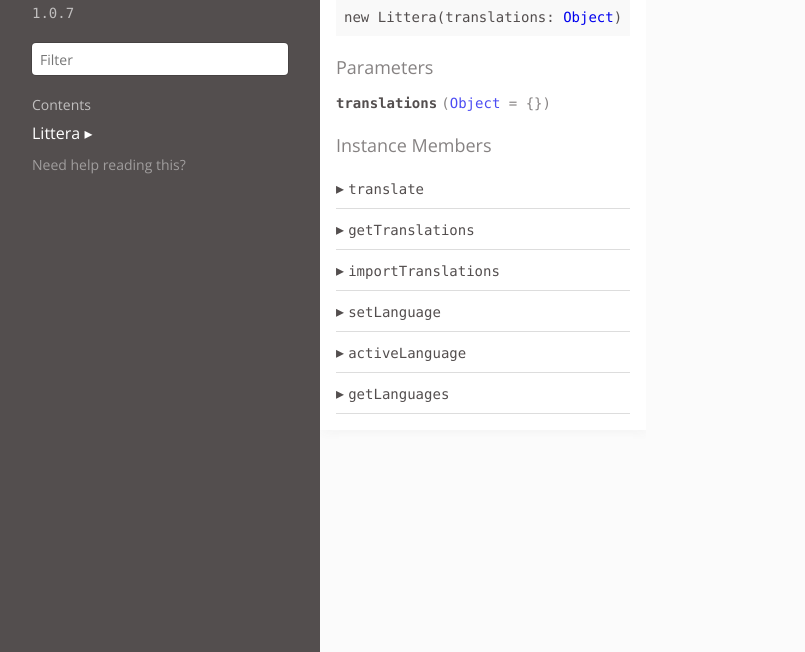
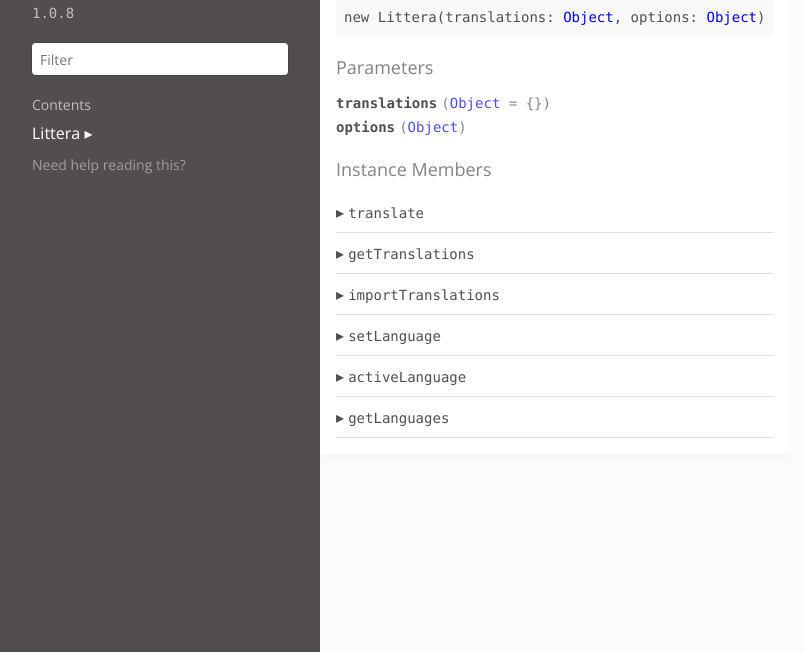
Before and after one commit to DRFR0ST/Littera, a website with bundled scripts: page docs/index.html in a window 1280 px wide. Shown: the part 61-713 px from the top of the page, without its empty margins (0-805 px from the left). Built offline with nearby package versions, Linux system fonts and the light colour scheme.

Commit message:
📃 Updated documentation

```diff
--- a/docs/index.html
+++ b/docs/index.html
@@ -2,7 +2,7 @@
 <html>
 <head>
   <meta charset='utf-8' />
-  <title>littera 1.0.7 | Documentation</title>
+  <title>littera 1.0.8 | Documentation</title>
   <meta name='viewport' content='width=device-width,initial-scale=1'>
   <link href='assets/bass.css' type='text/css' rel='stylesheet' />
   <link href='assets/style.css' type='text/css' rel='stylesheet' />
@@ -16,7 +16,7 @@
       <div class='inner'>
         <div class="page__headline">
           <h1 class='mb0 no-anchor page__title'>littera</h1>
-          <p class='mb1 page__subtitle'><code>1.0.7</code></p>
+          <p class='mb1 page__subtitle'><code>1.0.8</code></p>
         </div>
 
         <a id="menu-toggle" href="#prime-nav" title="Show/hide menu" class="menu-toggle"><span>Browse</span></a>
@@ -116,7 +116,7 @@
 
   </div>
 
-  <div class='pre p1 fill-light mt0'>new Littera(translations: <a href="https://developer.mozilla.org/docs/Web/JavaScript/Reference/Global_Objects/Object">Object</a>)</div>
+  <div class='pre p1 fill-light mt0'>new Littera(translations: <a href="https://developer.mozilla.org/docs/Web/JavaScript/Reference/Global_Objects/Object">Object</a>, options: <a href="https://developer.mozilla.org/docs/Web/JavaScript/Reference/Global_Objects/Object">Object</a>)</div>
 
 
 
@@ -135,6 +135,14 @@
           <div>
             <span class='code bold'>translations</span> <code class='quiet'>(<a href="https://developer.mozilla.org/docs/Web/JavaScript/Reference/Global_Objects/Object">Object</a>
             = <code>{}</code>)</code>
+
+          </div>
+
+        </div>
+
+        <div class='space-bottom0'>
+          <div>
+            <span class='code bold'>options</span> <code class='quiet'>(<a href="https://developer.mozilla.org/docs/Web/JavaScript/Reference/Global_Objects/Object">Object</a>)</code>
 
           </div>
 
```
